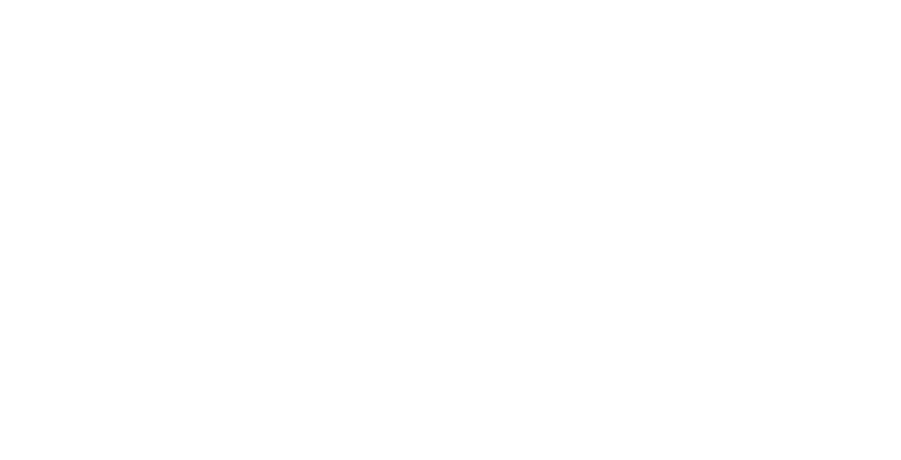
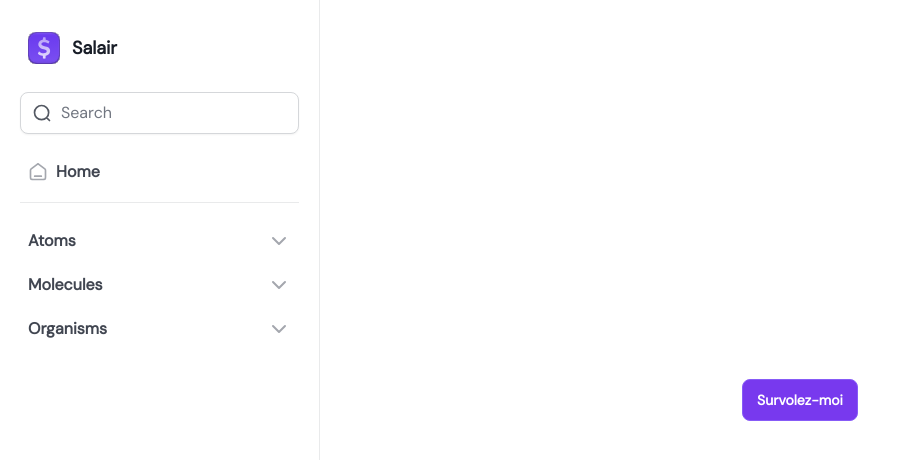
Before and after one commit to Fan2Shrek/salair, a Nuxt app in the folder frontend/: page /doc/tooltip in a window 1280 px wide. Before the commit this address had no page. Shown: the top 460 px of the page, without its empty margins (0-901 px from the left). Built offline with nearby package versions, Linux system fonts and the light colour scheme.

Commit message:
feat(tooltip): create tooltip component with basic structure and layout

```diff
--- /dev/null
+++ b/frontend/pages/doc/tooltip.vue
@@ -0,0 +1,9 @@
+<template>
+    <NuxtLayout name="doc">
+        <main class="h-full flex items-center justify-center">
+            <UTooltip text="Ceci est une info-bulle">
+                <UButton>Survolez-moi</UButton>
+            </UTooltip>
+        </main>
+    </NuxtLayout>
+</template>
```
